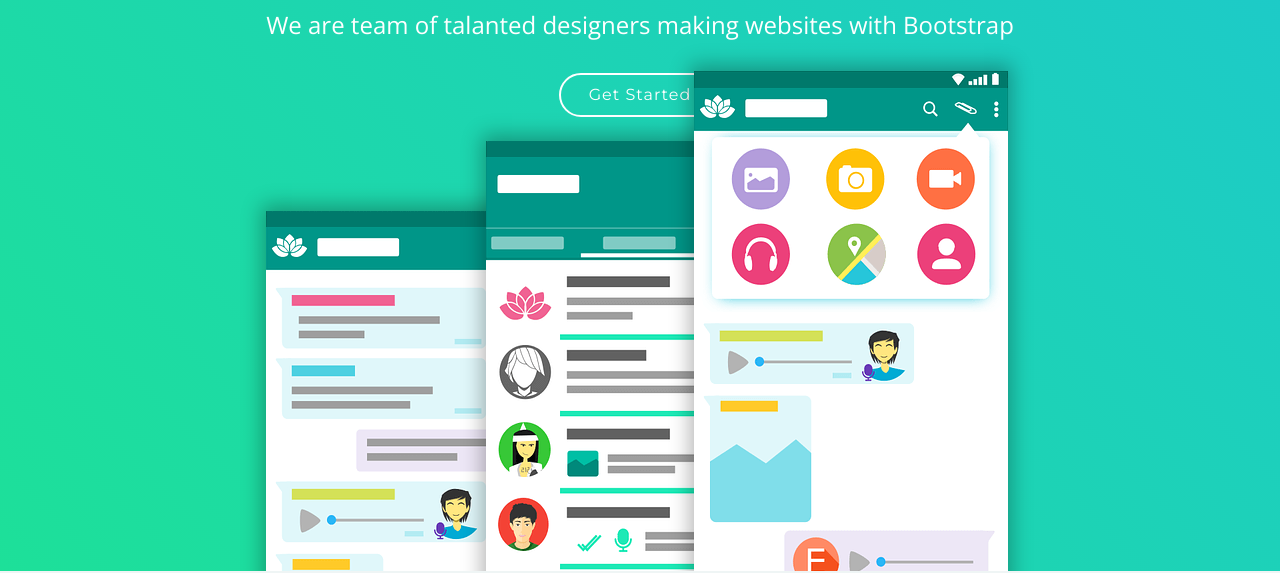
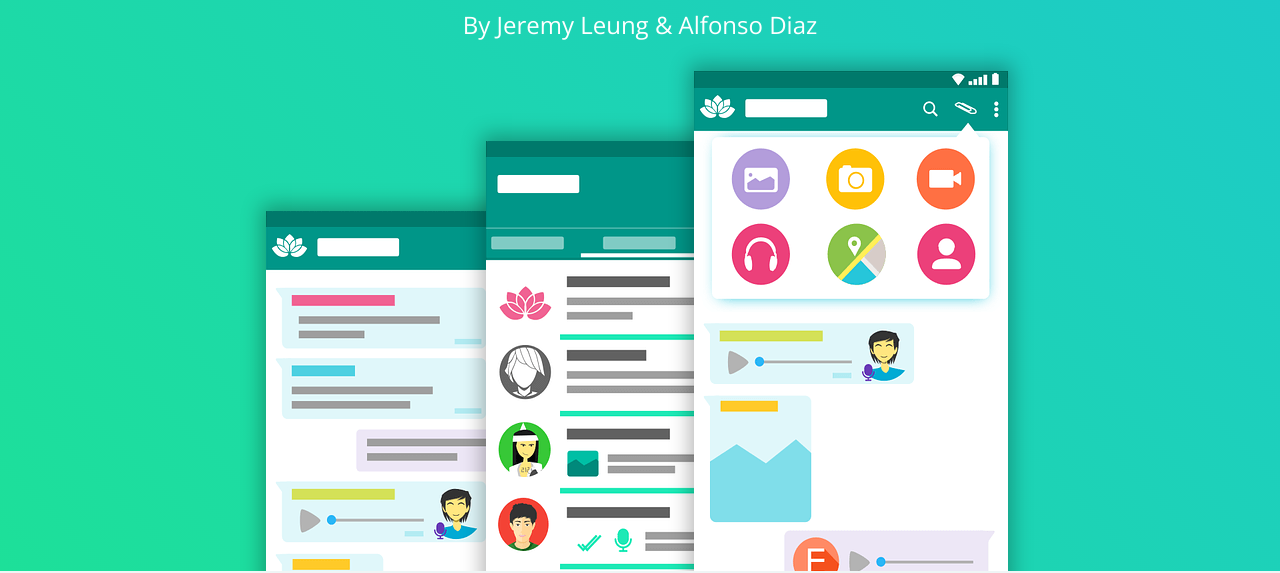
Before and after one commit to adiazalo/ENSC-427-Project, a plain HTML site: page index.html in a window 1280 px wide. Shown: the part 229-802 px from the top of the page. Drawn offline with nearby package versions, Linux system fonts and the light colour scheme; files whose address does not match are found by name.

Commit message:
Update index.html

```diff
--- a/index.html
+++ b/index.html
@@ -2,7 +2,7 @@
 <html lang="en">
 <head>
   <meta charset="utf-8">
-  <title>Avilon Bootstrap Template</title>
+  <title>Blockchain Simulation</title>
   <meta content="width=device-width, initial-scale=1.0" name="viewport">
   <meta content="" name="keywords">
   <meta content="" name="description">
@@ -66,8 +66,7 @@
 
     <div class="intro-text">
       <h2>Blockchain Simulation</h2>
-      <p>We are team of talanted designers making websites with Bootstrap</p>
-      <a href="#about" class="btn-get-started scrollto">Get Started</a>
+      <p>By Jeremy Leung & Alfonso Diaz</p>
     </div>
 
     <div class="product-screens">
```
